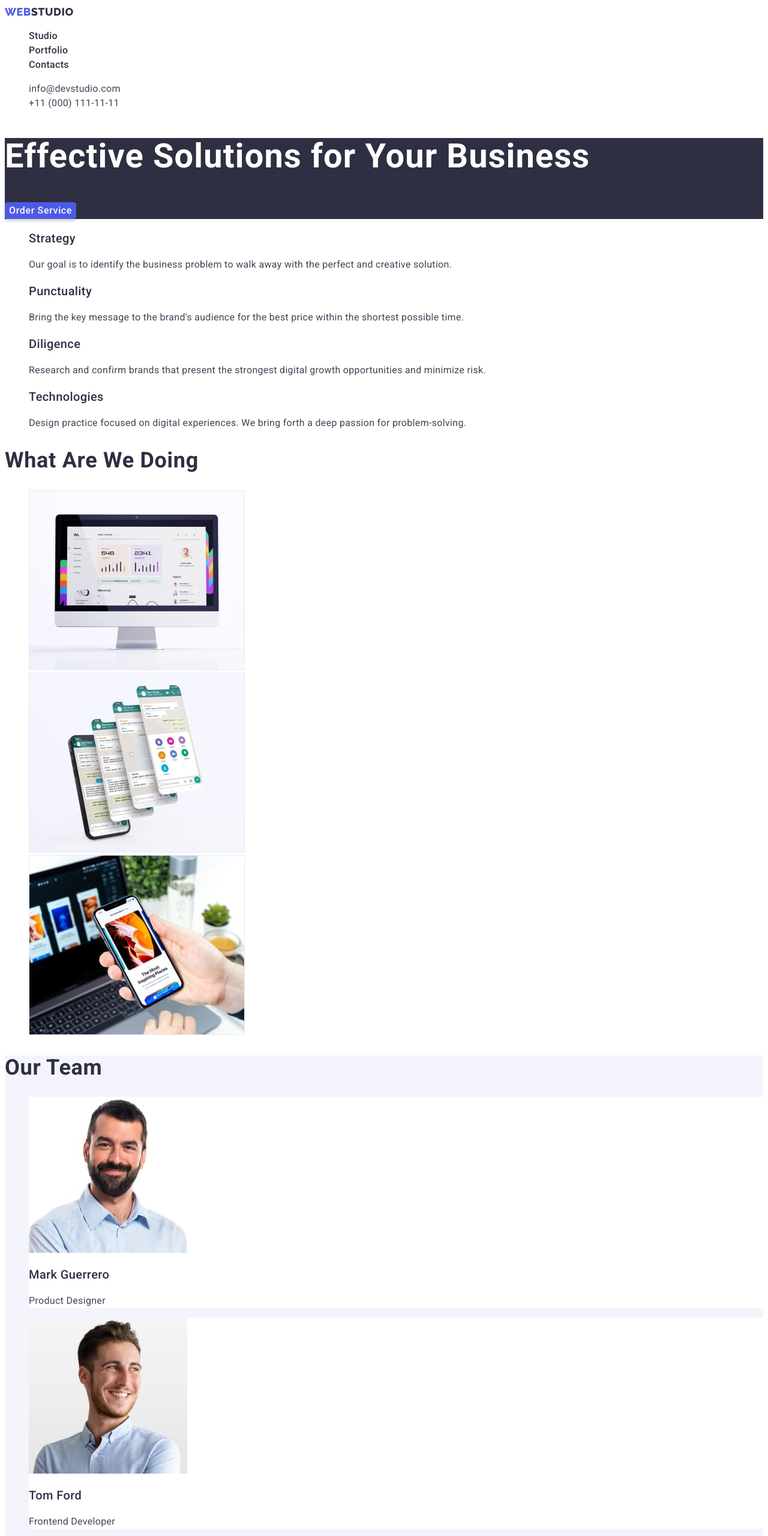
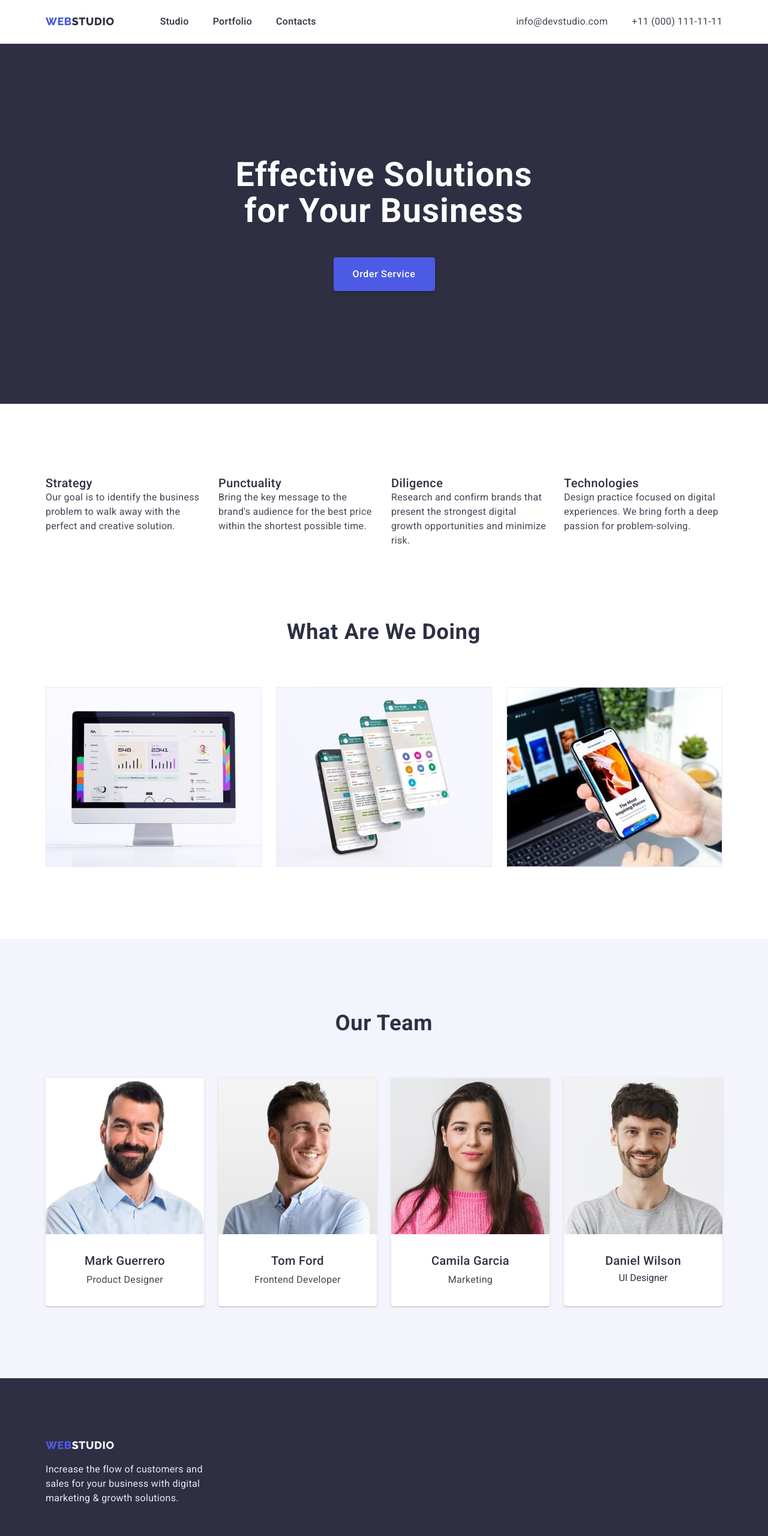
Before and after one commit to MemologLeza/goit-markup-hw-03, a plain HTML site: page index.html in a window 1280 px wide. Shown: the top 2560 px of the page at 60% size. Drawn offline with nearby package versions, Linux system fonts and the light colour scheme.

Commit message:
Update #3

```diff
--- a/css/style.css
+++ b/css/style.css
@@ -10,6 +10,9 @@
   --ocean-cl: #404bbf;
   --cloud-cl: #f4f4fd;
   --light-cl: #ffffff;
+  /* others */
+  --indent: 24px;
+  --items: 4;
 }
 
 body {
@@ -17,12 +20,33 @@ body {
   background-color: var(--light-cl);
   color: var(--navy-blue-cl);
 }
+/* Reset styles */
+h1,
+h2,
+h3,
+h4,
+h5,
+h6,
+p {
+  margin: 0;
+}
+img {
+  display: block;
+  max-width: 100%;
+  height: auto;
+}
+button {
+  cursor: pointer;
+}
 .list {
   list-style-type: none;
+  margin: 0;
+  padding: 0;
 }
 .link {
   text-decoration: none;
 }
+
 /* Logo */
 .logo {
   font-family: var(--logo-font);
@@ -48,9 +72,15 @@ body {
   color: var(--light-cl);
   background-color: var(--irirs-cl);
   background: var(--irirs-cl);
-  border: 1px solid var(--irirs-cl);
+  border: none;
   box-shadow: 0px 4px 4px rgba(0, 0, 0, 0.15);
   border-radius: 4px;
+  display: block;
+  margin: 0 auto;
+  min-width: 169px;
+  min-height: 56px;
+  padding: 15px 31px;
+  align-items: center;
 }
 .hero-btn:focus,
 .hero-btn:hover {
@@ -60,23 +90,62 @@ body {
 .portfolio-btn {
   color: var(--irirs-cl);
   background-color: var(--cornflower-cl);
-  border: 1px solid #e7e9fc;
+  border: 1px solid var(--cornflower-cl);
   border-radius: 4px;
+  padding: 11px 23px;
 }
 .portfolio-btn:hover,
 .portfolio-btn:focus {
   color: var(--light-cl);
   background-color: var(--ocean-cl);
   cursor: pointer;
+  box-shadow: 0px 3px 1px rgba(0, 0, 0, 0.1), 0px 2px 1px rgba(0, 0, 0, 0.08),
+    0px 2px 2px rgba(0, 0, 0, 0.12);
+  border-radius: 4px;
+}
+/* Container */
+.container {
+  width: 1158px;
+  padding-left: 15px;
+  padding-right: 15px;
+  margin-right: auto;
+  margin-left: auto;
+}
+/* Card Set */
+.card-set {
+  display: flex;
+  flex-wrap: wrap;
+  gap: var(--indent);
+}
+.card-set-item {
+  width: calc(100% - var(--indent) * (var(--items) - 1) / var(--items));
 }
 /* Header */
+.header {
+  border-bottom: 1px solid var(--cornflower-cl);
+}
+.header-container {
+  display: flex;
+  align-items: center;
+}
+.header-logo {
+  margin-right: 76px;
+}
 .header-nav {
+  margin-right: auto;
 }
 .header-list {
+  display: flex;
+  gap: 40px;
+  align-items: baseline;
 }
+
 .header-item {
 }
 .header-link {
+  display: block;
+  padding-top: 24px;
+  padding-bottom: 24px;
   font-weight: 500;
   font-size: 16px;
   line-height: calc(24 / 16);
@@ -92,6 +161,8 @@ body {
 .header-contacts {
 }
 .header-contacts-list {
+  display: flex;
+  gap: 40px;
 }
 .header-contacts-item {
 }
@@ -105,6 +176,8 @@ body {
 /* hero-section */
 .hero {
   background-color: var(--navy-blue-cl);
+  padding-top: 188px;
+  padding-bottom: 188px;
 }
 .hero-title {
   align-items: center;
@@ -112,13 +185,21 @@ body {
   line-height: calc(60 / 56);
   letter-spacing: 0.02em;
   color: var(--light-cl);
+  text-align: center;
+  width: 496px;
+  margin-left: auto;
+  margin-right: auto;
+  margin-bottom: 48px;
 }
 /* Main text section */
 .main {
+  padding-top: 120px;
+  padding-bottom: 120px;
 }
 .main-list {
 }
 .main-item {
+  width: 264px;
 }
 .main-item-title {
   font-weight: 500;
@@ -134,9 +215,15 @@ body {
 }
 /* What are we doing section */
 .products {
+  padding-bottom: 120px;
 }
 .products-title {
+  width: 324px;
+  margin-right: auto;
+  margin-left: auto;
+  margin-bottom: 72px;
 }
+
 .title {
   font-size: 36px;
   line-height: calc(40 / 36);
@@ -144,25 +231,41 @@ body {
   text-transform: capitalize;
 }
 .products-list {
+  display: flex;
+  gap: 24px;
 }
 .products-item {
 }
 /* Our team section  */
 .team {
   background-color: var(--cloud-cl);
+  padding-top: 120px;
+  padding-bottom: 120px;
 }
 .team-title {
+  text-align: center;
+  margin-bottom: 72px;
 }
 .team-list {
+  display: flex;
+  gap: 24px;
 }
 .team-item {
   background-color: var(--light-cl);
+  text-align: center;
+  padding: 0px 0px 32px;
+
+  box-shadow: 0px 1px 6px rgba(46, 47, 66, 0.08),
+    0px 1px 1px rgba(46, 47, 66, 0.16), 0px 2px 1px rgba(46, 47, 66, 0.08);
+  border-radius: 0px 0px 4px 4px;
 }
 .team-item-title {
   font-weight: 500;
   font-size: 20px;
   line-height: calc(24 / 20);
   letter-spacing: 0.02em;
+  margin-top: 32px;
+  margin-bottom: 8px;
 }
 .team-item-txt {
   font-size: 16px;
@@ -170,11 +273,13 @@ body {
   letter-spacing: 0.02em;
   color: var(--slate-cl);
 }
-.team-item-txxt {
-}
+
 /* Footer */
 .footer {
   background-color: var(--navy-blue-cl);
+  padding-top: 100px;
+  padding-bottom: 100px;
+  padding-left: 0;
 }
 .footer-logo-part {
   color: var(--cloud-cl);
@@ -184,6 +289,8 @@ body {
   line-height: calc(24 / 16);
   letter-spacing: 0.02em;
   color: var(--cornflower-cl);
+  width: 264px;
+  margin-top: 16px;
 }
 /* Portfolio page */
 /* Page title  */
@@ -200,13 +307,32 @@ body {
   clip: rect(0 0 0 0);
   overflow: hidden;
 }
-
+.portfolio-section {
+  padding-top: 96px;
+  padding-bottom: 120px;
+}
+/* nawigation button */
+.button-list {
+  display: flex;
+  gap: 24px;
+  justify-content: center;
+  margin-bottom: 72px;
+}
 /* Project card section */
+.project-card-list {
+  --items: 3;
+}
+.project-card-item {
+  width: 360px;
+  padding-bottom: 32px;
+}
 .project-card-title {
   font-weight: 500;
   font-size: 20px;
   line-height: calc(24 / 20);
   letter-spacing: 0.02em;
+
+  margin-bottom: 8px;
 }
 .project-card-txt {
   font-size: 16px;
@@ -214,3 +340,10 @@ body {
   letter-spacing: 0.02em;
   color: var(--slate-cl);
 }
+.project-card-desc {
+  padding-top: 32px;
+  padding-bottom: 32px;
+  padding-left: 16px;
+  border: 1px solid var(--cornflower-cl);
+  border-top: none;
+}
--- a/index.html
+++ b/index.html
@@ -6,63 +6,94 @@
     <meta name="viewport" content="width=device-width, initial-scale=1.0" />
     <title>goit-markup-hw-01</title>
     <!-- Fonts -->
-    <link rel="preconnect" href="https://fonts.googleapis.com">
-    <link rel="preconnect" href="https://fonts.gstatic.com" crossorigin>
-    <link href="https://fonts.googleapis.com/css2?family=Raleway:wght@800&family=Roboto:wght@400;500;700;900&display=swap" rel="stylesheet">
+    <link rel="preconnect" href="https://fonts.googleapis.com" />
+    <link rel="preconnect" href="https://fonts.gstatic.com" crossorigin />
+    <link
+      href="https://fonts.googleapis.com/css2?family=Raleway:wght@800&family=Roboto:wght@400;500;700;900&display=swap"
+      rel="stylesheet"
+    />
+    <!-- Modern-normalize -->
+    <link
+      rel="stylesheet"
+      href="https://cdn.jsdelivr.net/npm/modern-normalize@1.1.0/modern-normalize.min.css"
+    />
     <!-- Custom styles  -->
     <link rel="stylesheet" href="./css/style.css" />
   </head>
   <body>
     <!-- Page header -->
     <header class="header">
+      <div class="header-container container">
         <!-- Logo -->
-      <a class="header-logo logo link" href="./index.html">Web<span class="logo-part">Studio</span></a>
+        <a class="header-logo logo link" href="./index.html"
+          >Web<span class="logo-part">Studio</span></a
+        >
         <!-- Main navigation -->
         <nav class="header-nav">
           <ul class="header-list list">
-          <li class="header-item"><a class="header-link link" href="#">Studio</a></li>
-          <li class="header-item"><a class="header-link link" href="./portfolio.html">Portfolio</a></li>
-          <li class="header-item"><a class="header-link link" href="#">Contacts</a></li>
+            <li class="header-item">
+              <a class="header-link link" href="#">Studio</a>
+            </li>
+            <li class="header-item">
+              <a class="header-link link" href="./portfolio.html">Portfolio</a>
+            </li>
+            <li class="header-item">
+              <a class="header-link link" href="#">Contacts</a>
+            </li>
           </ul>
         </nav>
         <address class="header-contacts">
           <ul class="header-contacts-list list">
-          <li class="header-contacts-item"><a class="header-contacts-link link" href="mailto:info@devstudio.com">info@devstudio.com</a></li>
-          <li class="header-contacts-item"><a class="header-contacts-link link" href="tel:+110001111111">+11 (000) 111-11-11</a></li>
+            <li class="header-contacts-item">
+              <a
+                class="header-contacts-link link"
+                href="mailto:info@devstudio.com"
+                >info@devstudio.com</a
+              >
+            </li>
+            <li class="header-contacts-item">
+              <a class="header-contacts-link link" href="tel:+110001111111"
+                >+11 (000) 111-11-11</a
+              >
+            </li>
           </ul>
         </address>
+      </div>
     </header>
     <main>
       <!-- Hero section -->
       <section class="hero">
+        <div class="container">
           <h1 class="hero-title">Effective Solutions for Your Business</h1>
           <button class="hero-btn btn" type="button">Order Service</button>
+        </div>
       </section>
       <!-- Main text section -->
       <section class="main">
-        <ul class="main-list list">
-          <li class="main-item">
+        <div class="container">
+          <ul class="main-list card-set list">
+            <li class="main-item card-set-item">
               <h3 class="main-item-title">Strategy</h3>
               <p class="main-item-txt">
-              Our goal is to identify the business problem to walk away with the
-              perfect and creative solution.
+                Our goal is to identify the business problem to walk away with
+                the perfect and creative solution.
               </p>
             </li>
-          <li class="main-item">
+            <li class="main-item card-set-item">
               <h3 class="main-item-title">Punctuality</h3>
               <p class="main-item-txt">
                 Bring the key message to the brand's audience for the best price
                 within the shortest possible time.
               </p>
             </li>
-          <li class="main-item">
+            <li class="main-item card-set-item">
               <h3 class="main-item-title">Diligence</h3>
               <p class="main-item-txt">
                 Research and confirm brands that present the strongest digital
                 growth opportunities and minimize risk.
               </p>
             </li>
-          <li class="main-item">
+            <li class="main-item card-set-item">
               <h3 class="main-item-title">Technologies</h3>
               <p class="main-item-txt">
                 Design practice focused on digital experiences. We bring forth a
@@ -70,9 +101,11 @@
               </p>
             </li>
           </ul>
+        </div>
       </section>
       <!-- What are we doing section -->
       <section class="products">
+        <div class="container">
           <h2 class="products-title title">What are we doing</h2>
           <ul class="products-list list">
             <li class="products-item">
@@ -90,7 +123,7 @@
                 width="360"
                 height="300"
               />
-          </li >
+            </li>
             <li class="products-item">
               <img
                 src="./images/main_page/img3.jpg"
@@ -100,9 +133,11 @@
               />
             </li>
           </ul>
+        </div>
       </section>
       <!-- Our team section -->
       <section class="team">
+        <div class="container">
           <h2 class="team-title title">Our Team</h2>
           <ul class="team-list list">
             <li class="team-item">
@@ -146,15 +181,20 @@
               <p class="team-item-txxt">UI Designer</p>
             </li>
           </ul>
+        </div>
       </section>
     </main>
     <!-- Footer -->
     <footer class="footer">
-      <a class="footer-logo logo link" href="./index.html">Web<span class="footer-logo-part">Studio</span></a>
+      <div class="container">
+        <a class="footer-logo logo link" href="./index.html"
+          >Web<span class="footer-logo-part">Studio</span></a
+        >
         <p class="footer-txt">
-        Increase the flow of customers and sales for your business with digital
-        marketing & growth solutions.
+          Increase the flow of customers and sales for your business with
+          digital marketing & growth solutions.
         </p>
+      </div>
     </footer>
   </body>
 </html>
```
Also changed, not shown: portfolio.html (+40 -13 lines). Lines whose indentation alone changed are shown as unchanged.
